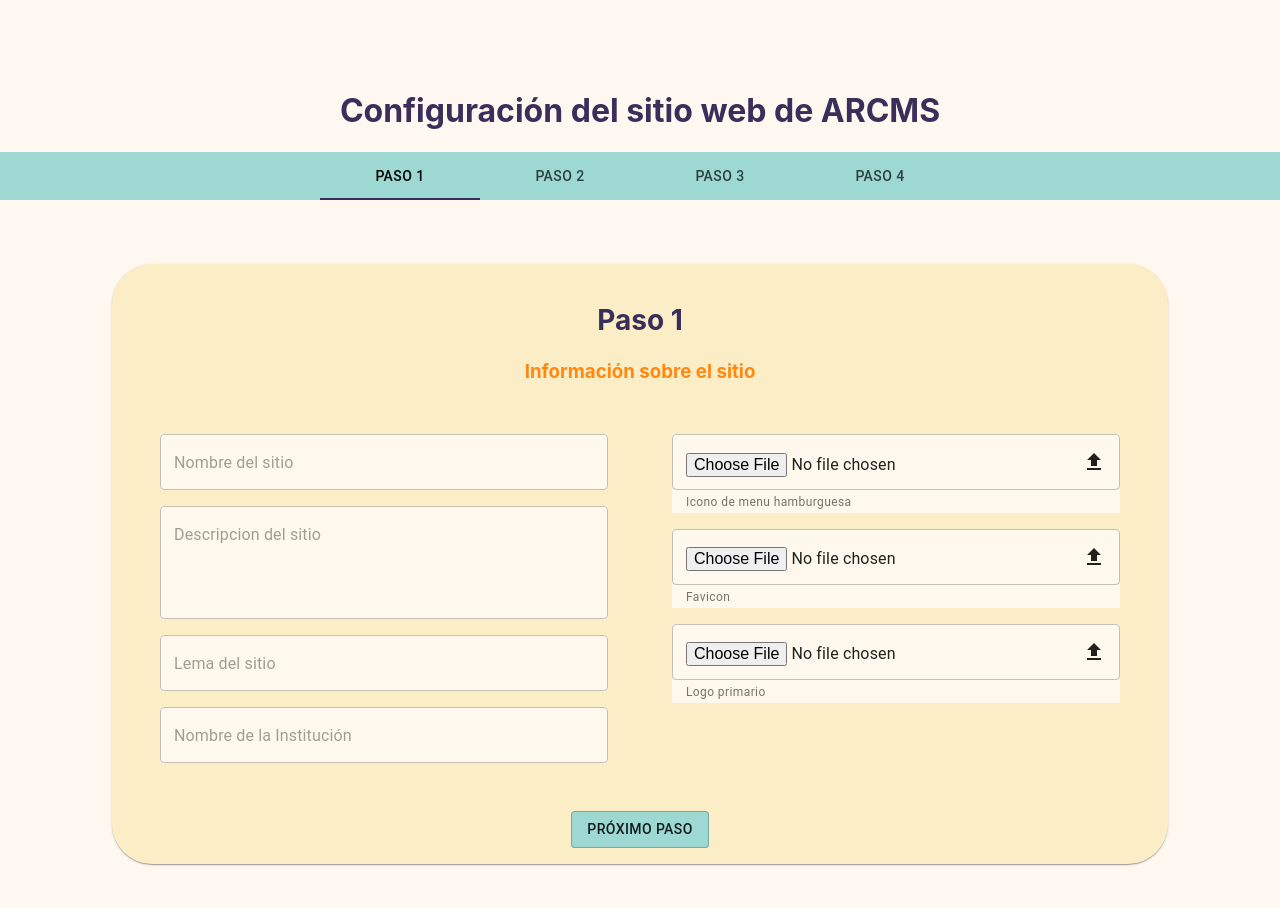
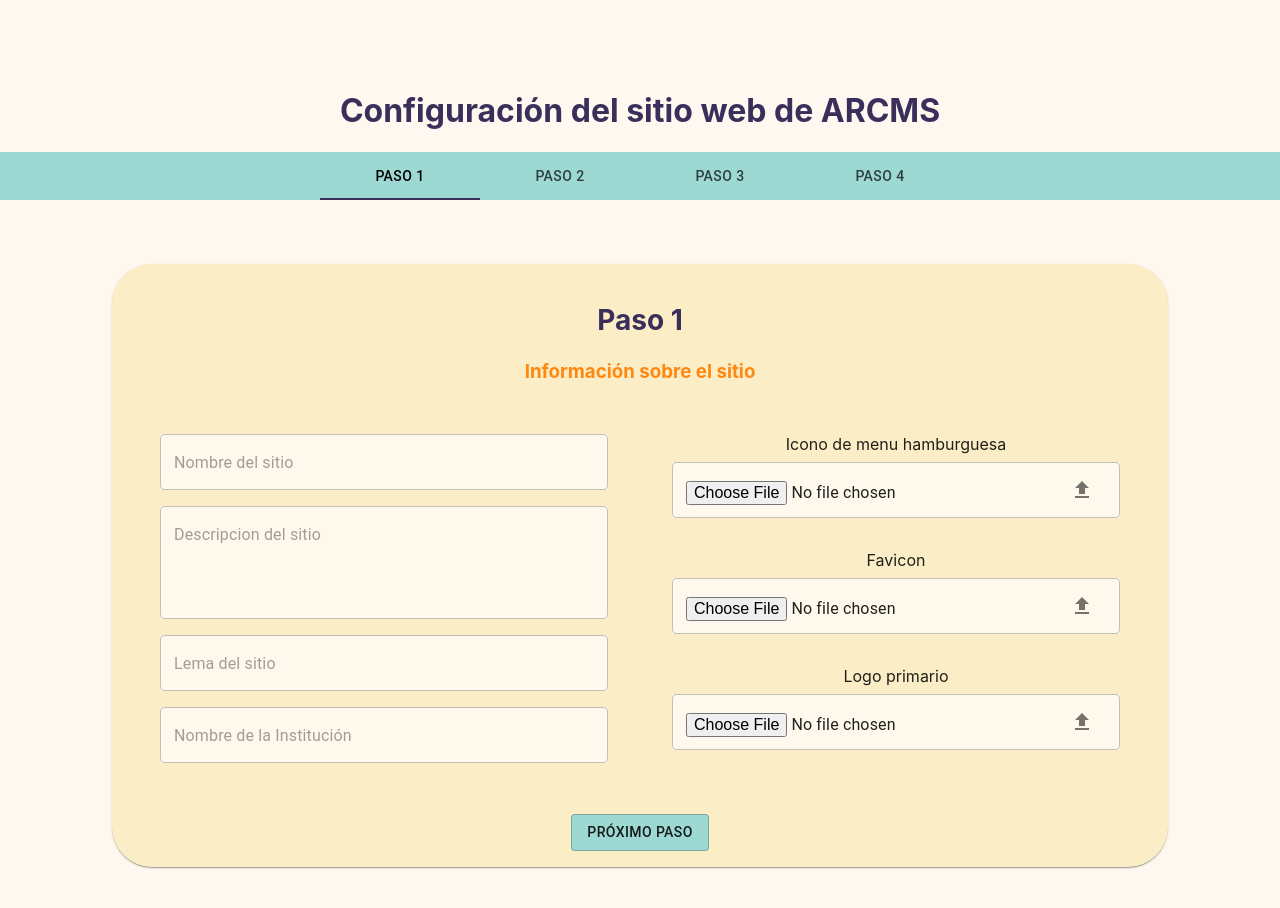
Before and after one commit to renegng/arcms_fe, a React (Create React App) app: page /setup in a window 1280 px wide. Shown: the top 908 px of the page. Built offline with nearby package versions, Linux system fonts and the light colour scheme.

Commit message:
upload styling

```diff
--- a/src/components/SetupSteps/StepOne.jsx
+++ b/src/components/SetupSteps/StepOne.jsx
@@ -24,7 +24,11 @@ const styles = {
 
   textfields: {
     marginBottom: '1rem',
-    background: '#FEF9EC'
+    background: '#FEF9EC',
+
+    '&.upload': {
+      marginTop: '0.5rem'
+    }
   },
 
   stepOneInputs: {
@@ -42,7 +46,13 @@ const styles = {
     display: 'flex',
     flexDirection: 'column',
     width: '100%',
-    padding: '2rem'
+    padding: '2rem',
+  },
+
+  uploadInputs: {
+    display:'flex',
+    flexDirection: 'column',
+    marginBottom: '1rem'
   }
 
 }
@@ -74,9 +84,25 @@ const StepOne = ({classes, handleTabChange, nextValue}) => {
               </div>
 
               <div className={classes.inputColumns}>
-                <TextField type="file" className={classes.textfields}  variant="outlined" helperText="Icono de menu hamburguesa" InputProps={{endAdornment: <Upload /> }}/>
-                <TextField type="file" className={classes.textfields}  variant="outlined" helperText="Favicon" InputProps={{endAdornment: <Upload /> }} />
-                <TextField type="file" className={classes.textfields}  variant="outlined" helperText="Logo primario" InputProps={{endAdornment: <Upload /> }}/>
+                <div className={classes.uploadInputs}>
+                  <span>Icono de menu hamburguesa</span>
+                  <TextField type="file" className={`${classes.textfields} upload`}  variant="outlined" InputProps={{endAdornment: <IconButton><Upload /></IconButton> }}/>
+                </div>
+                <div className={classes.uploadInputs}>
+                  <span>Favicon</span>
+                  <TextField type="file" className={`${classes.textfields} upload`}  variant="outlined" InputProps={{endAdornment: <IconButton><Upload /></IconButton> }} />
+                </div>
+                <div className={classes.uploadInputs}>
+                  <span>Logo primario</span>
+                  <TextField type="file" className={`${classes.textfields} upload`}  variant="outlined"  InputProps={{endAdornment: <IconButton><Upload /></IconButton> }}/>
+                </div>
+
+
+
+
+
+
+
 
               </div>
 
```
